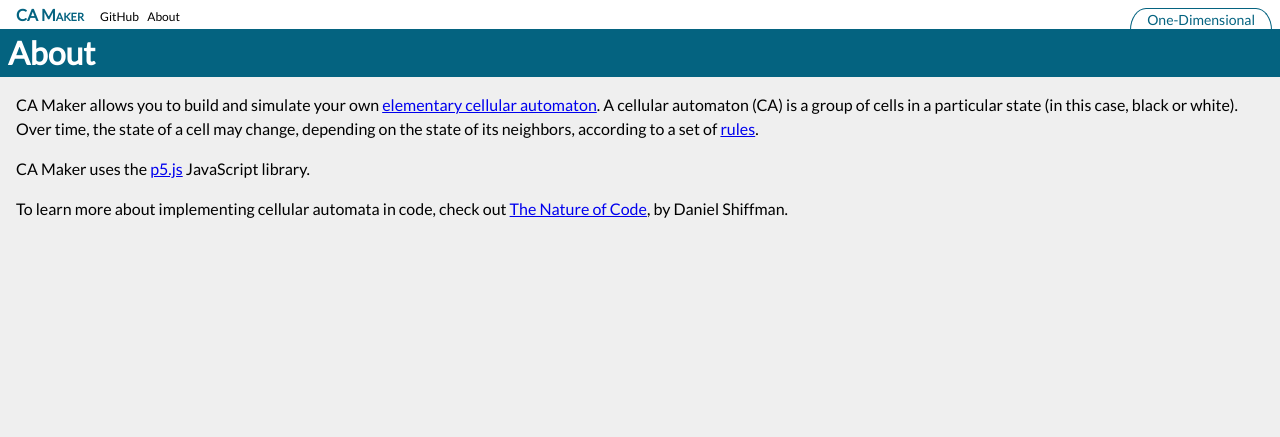
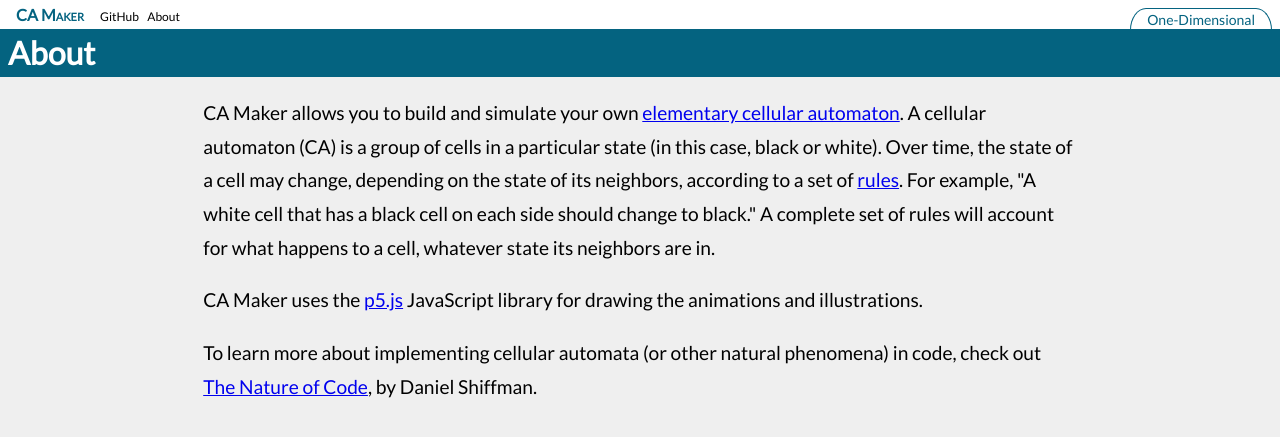
Before and after one commit to bmizepatterson/ca-maker, a Jekyll site: the page built from about.html, in a window 1280 px wide. Shown: the top 437 px of the page. Built offline with Jekyll 4.4.1, drawn with Linux system fonts in a browser that asks for light colours.

Commit message:
Create an 'info' layout and apply it to the 'about' page

```diff
--- /dev/null
+++ b/_layouts/info.html
@@ -0,0 +1,7 @@
+---
+layout: default
+---
+
+<div class="info">
+	{{ content }}
+</div>
--- a/about.html
+++ b/about.html
@@ -1,10 +1,11 @@
 ---
-layout: default
+layout: info
 title: About
 scripts: false
 ---
 
-<p>CA Maker allows you to build and simulate your own <a href="https://en.wikipedia.org/wiki/Elementary_cellular_automaton" target="_blank">elementary cellular automaton</a>. A cellular automaton (CA) is a group of cells in a particular state (in this case, black or white). Over time, the state of a cell may change, depending on the state of its neighbors, according to a set of <a href="https://en.wikipedia.org/wiki/Rule_90" target="_blank">rules</a>.</p>
+<p>CA Maker allows you to build and simulate your own <a href="https://en.wikipedia.org/wiki/Elementary_cellular_automaton" target="_blank">elementary cellular automaton</a>. A cellular automaton (CA) is a group of cells in a particular state (in this case, black or white). Over time, the state of a cell may change, depending on the state of its neighbors, according to a set of <a href="https://en.wikipedia.org/wiki/Rule_90" target="_blank">rules</a>. For example, "A white cell that has a black cell on each side should change to black." A complete set of rules will account for what happens to a cell, whatever state its neighbors are in.</p>
 
-<p>CA Maker uses the <a href="https://p5js.org/" target="_blank">p5.js</a> JavaScript library.</p>
-<p>To learn more about implementing cellular automata in code, check out <a href="https://natureofcode.com/book/" target="_blank">The Nature of Code</a>, by Daniel Shiffman.</p>
+<p>CA Maker uses the <a href="https://p5js.org/" target="_blank">p5.js</a> JavaScript library for drawing the animations and illustrations.</p>
+
+<p>To learn more about implementing cellular automata (or other natural phenomena) in code, check out <a href="https://natureofcode.com/book/" target="_blank">The Nature of Code</a>, by Daniel Shiffman.</p>
--- a/assets/style.css
+++ b/assets/style.css
@@ -79,6 +79,11 @@ select {
 .header a:hover {
 	text-decoration: underline;
 }
+.info {
+	font-size: 1.2rem;
+	line-height: 1.75;
+    margin:0;
+}
 .nav {
 	padding:0;
 	margin:0 8px 0 0;
@@ -147,3 +152,9 @@ li.active a, li.active a:hover {
 	padding-right:16px;
 	margin-top:-5px;
 }
+@media only screen and (min-width:600px) {
+	.info {
+    	margin-left: 15%;
+    	margin-right: 15%;
+    }
+}
```
